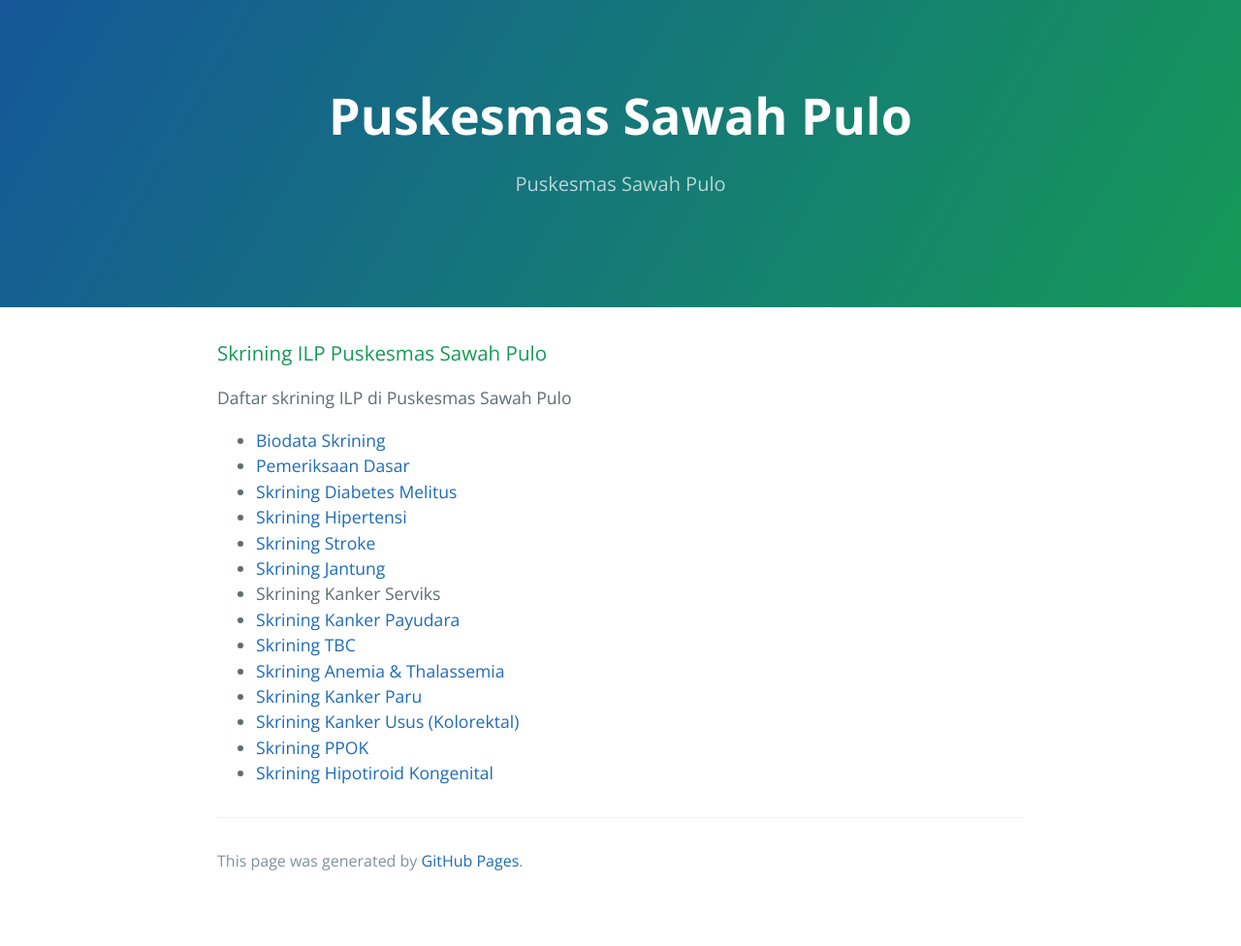
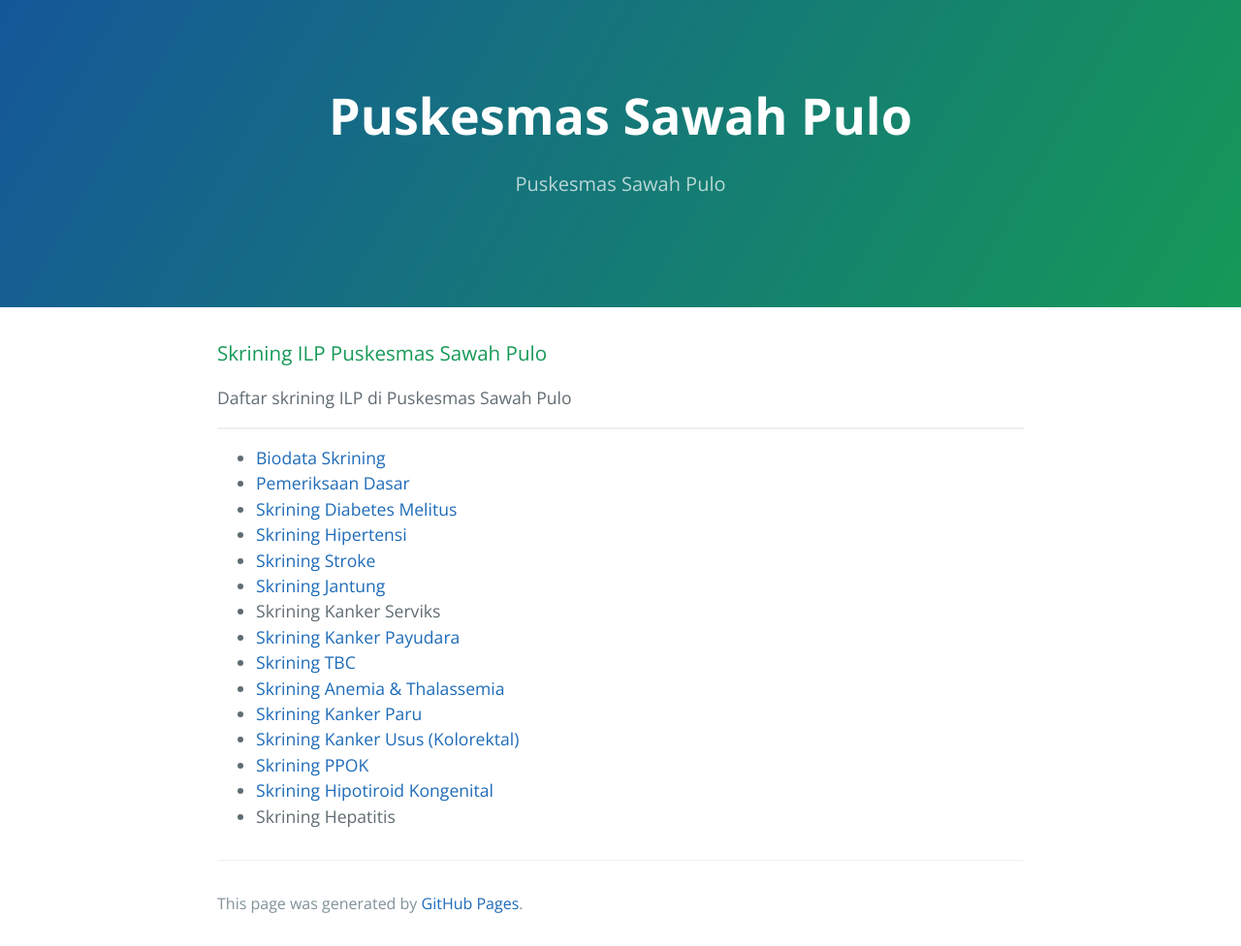
Before and after one commit to pkmsawahpulo/pkmsawahpulo.github.io, a Jekyll site: the page built from skrining_ilp.md, in a window 1280 px wide. Shown: the whole page at 97% size. Built offline with Jekyll 4.4.1, drawn with Linux system fonts in a browser that asks for light colours; our own code applies the rules of GitHub Pages for plain Markdown files; before the commit the page ends 932 px from its top, so only the background shows below that.

Commit message:
Update tampilan

```diff
--- a/skrining_ilp.md
+++ b/skrining_ilp.md
@@ -4,6 +4,7 @@
 
 ### [](#header-1)Skrining ILP Puskesmas Sawah Pulo
 Daftar skrining ILP di Puskesmas Sawah Pulo
+* * *
 *   <a href="https://docs.google.com/forms/d/e/1FAIpQLSeVSUOSzxA7sv9VSQqg33fxetakq2S5cTUpudgcDD9g9szOkg/viewform?usp=sharing">Biodata Skrining</a>
 *   <a href="https://docs.google.com/forms/d/e/1FAIpQLScjPZmhJHKkzx_BSh5YGMz9XNdXnTkjLadrXtQVzYGZGahFxQ/viewform?usp=dialog">Pemeriksaan Dasar</a>
 *   <a href="https://docs.google.com/forms/d/e/1FAIpQLSeUgCeEIT9p0n3fB8Lhn5bQEZJrW1UX8DtkMa6KSdO0flXu7w/viewform?usp=sharing">Skrining Diabetes Melitus<a>
@@ -18,3 +19,4 @@
 *   <a href="https://docs.google.com/forms/d/e/1FAIpQLSetlugNvd1B7muXKbPkdWffApdbjWWH3GtnESuaCEA1k3gvKg/viewform?usp=dialog">Skrining Kanker Usus (Kolorektal)</a>
 *   <a href="https://docs.google.com/forms/d/e/1FAIpQLSeFVZrcgpjppVTZtCQjE4tWpU-JXV6bxuo15QQ2ZhgtapT7KQ/viewform?usp=dialog">Skrining PPOK</a>
 *   <a href="https://docs.google.com/forms/d/e/1FAIpQLSfiCLwOyp_sfLVC1x5yvmj59Wun-by5qerqqoHiC3U7Hgr9IQ/viewform?usp=dialog">Skrining Hipotiroid Kongenital</a>
+*   Skrining Hepatitis
```
